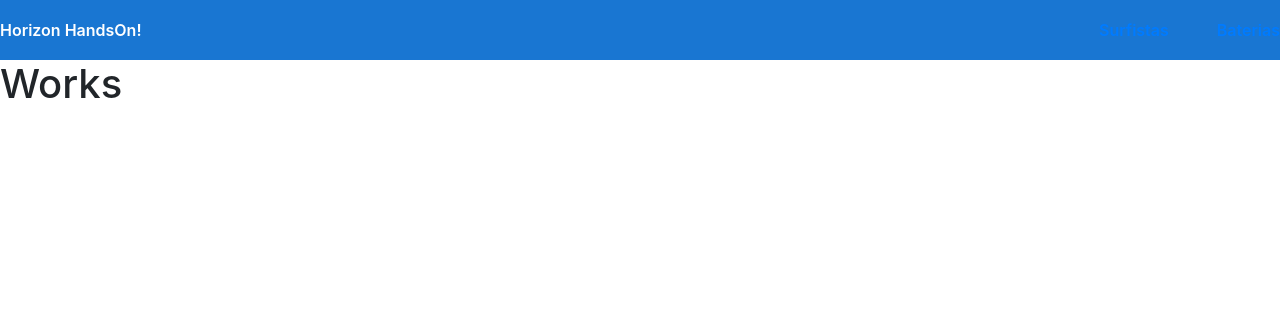
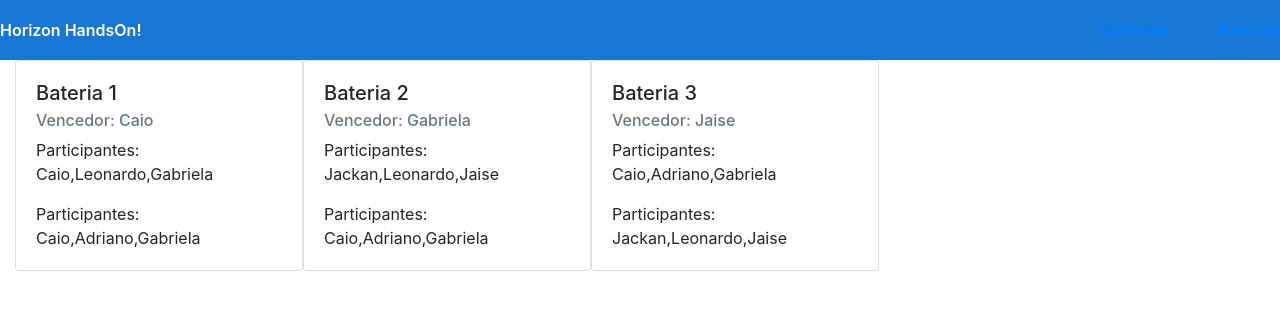
Before and after one commit to CCnova/HandsOnHorizon, an Angular app: page /bateries in a window 1280 px wide. Shown: the top 310 px of the page. Built offline with nearby package versions, Linux system fonts and the light colour scheme.

Commit message:
Add some bateries to bateries page

```diff
--- a/src/app/app.module.ts
+++ b/src/app/app.module.ts
@@ -9,6 +9,7 @@ import { SurfistComponent } from './surfist/surfist.component';
 import { SurfistsListComponent } from './surfist/surfists-list/surfists-list.component';
 import { SurfistFormComponent } from './surfist/surfist-form/surfist-form.component';
 import { BateryComponent } from './batery/batery.component';
+import { BateryListComponent } from './batery/batery-list/batery-list.component';
 
 @NgModule({
   declarations: [
@@ -17,7 +18,8 @@ import { BateryComponent } from './batery/batery.component';
     SurfistComponent,
     SurfistsListComponent,
     SurfistFormComponent,
-    BateryComponent
+    BateryComponent,
+    BateryListComponent
   ],
   imports: [
     BrowserModule,
--- a/src/app/batery/batery-list/batery-list.component.css
+++ b/src/app/batery/batery-list/batery-list.component.css
@@ -0,0 +1,3 @@
+.card {
+  display: inline-block;
+}
--- a/src/app/batery/batery-list/batery-list.component.html
+++ b/src/app/batery/batery-list/batery-list.component.html
@@ -1 +1,25 @@
-<h1>Works</h1>
+<!-- <table *ngIf="bateries" class="table">
+  <thead>
+    <th scope="col">#</th>
+    <th scope="col">Ondas</th>
+    <th scope="col">Vencedor</th>
+  </thead>
+  <tbody>
+    <tr *ngFor="let bat of bateries">
+      <th scope="row">{{ bat.id }}</th>
+      <td>Waves</td>
+      <td>{{ bat.winner }}</td>
+    </tr>
+  </tbody>
+</table> -->
+<div class="container-fluid" *ngIf="bateries">
+  <div *ngFor="let bat of bateries" class="card" style="width: 18rem;">
+    <div class="card-body">
+      <h5 class="card-title">Bateria {{ bat.id }}</h5>
+      <h6 class="card-subtitle mb-2 text-muted">Vencedor: {{ bat.winner }}</h6>
+      <p *ngFor="let wave of bat.waves" class="card-text">
+          Participantes: {{ wave.surfists }}
+      </p>
+    </div>
+  </div>
+</div>
```
